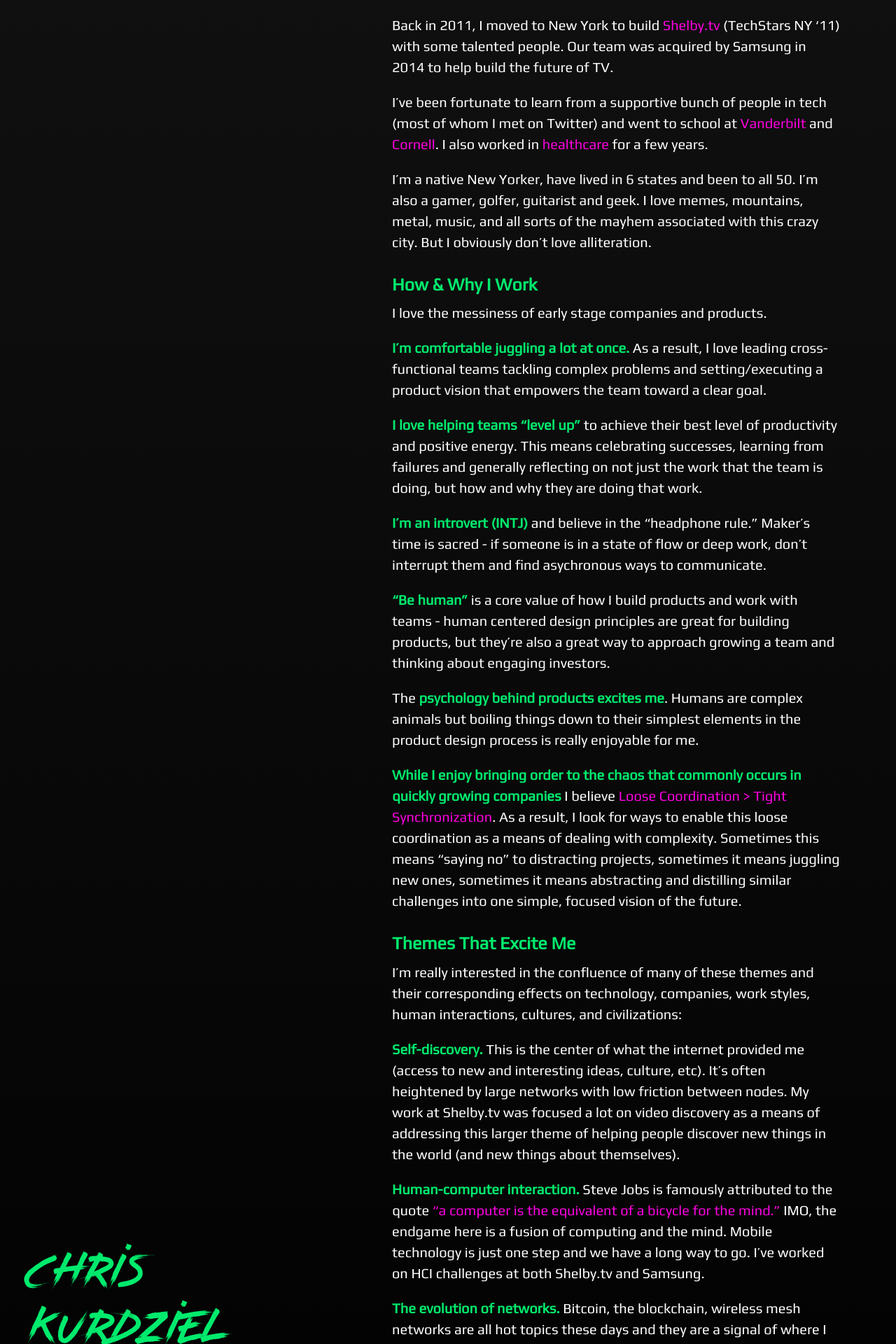
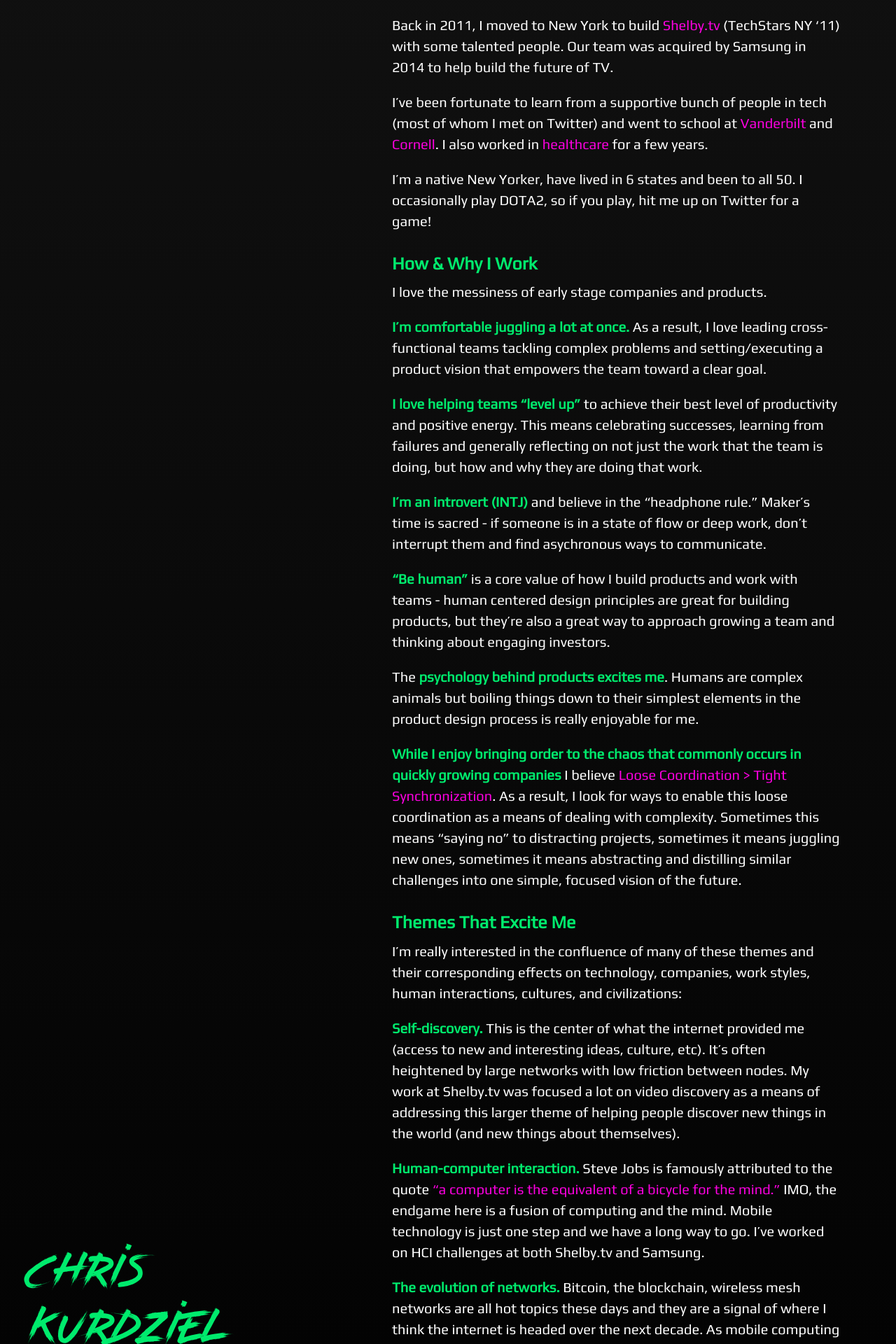
Before and after one commit to ckurdziel/ckurdziel.github.com, a Jekyll site: the page built from about.md, in a window 1280 px wide. Shown: the part 339-2259 px from the top of the page at 70% size. Built offline with Jekyll 4.4.1, drawn with Linux system fonts in a browser that asks for light colours.

Commit message:
Update about.md

```diff
--- a/about.md
+++ b/about.md
@@ -13,8 +13,7 @@ Back in 2011, I moved to New York to build [Shelby.tv][3] (TechStars NY '11) wit
 
 I've been fortunate to learn from a supportive bunch of people in tech (most of whom I met on Twitter) and went to school at [Vanderbilt][4] and [Cornell][5]. I also worked in [healthcare][7] for a few years.
 
-I'm a native New Yorker, have lived in 6 states and been to all 50. I'm also a gamer, golfer, guitarist and geek. I love memes, mountains, metal, music, and all sorts of the mayhem associated with this crazy city. But I obviously don't love alliteration.
-
+I'm a native New Yorker, have lived in 6 states and been to all 50. I occasionally play DOTA2, so if you play, hit me up on Twitter for a game!
 
 ### How & Why I Work
 
```
